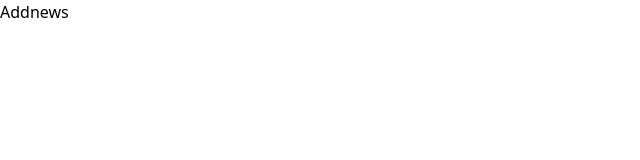
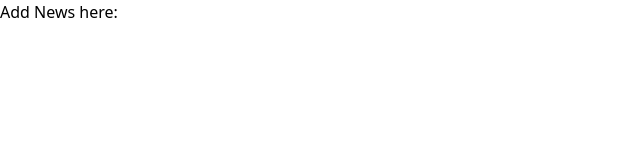
Before and after one commit to SaifullaJubair/News-71, a Next.js app: page /dashboard/addnews in a window 1280 px wide. Shown: the top 160 px of the page, without its empty margins (0-640 px from the left). Built offline with nearby package versions, Linux system fonts and the light colour scheme.

Commit message:
Add news

```diff
--- a/components/Dashboard/AddNews/AddNews.js
+++ b/components/Dashboard/AddNews/AddNews.js
@@ -2,7 +2,7 @@
 const AddNews = () => {
     return (
         <div>
-            Addnews
+            Add News here:
         </div>
     );
 };
```
